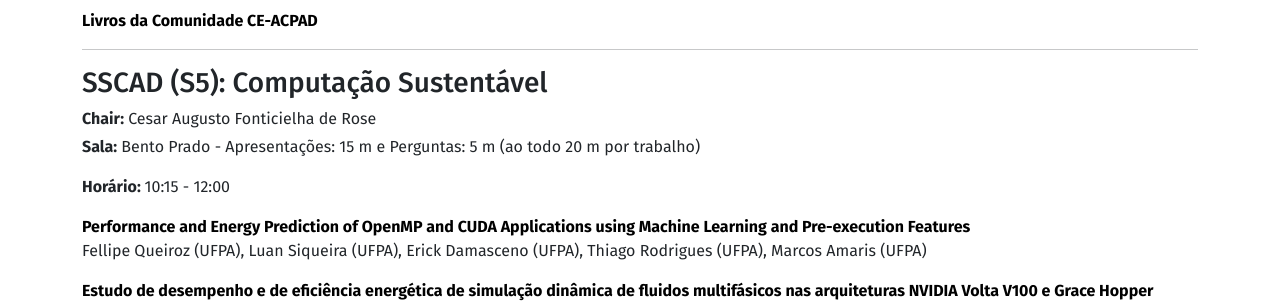
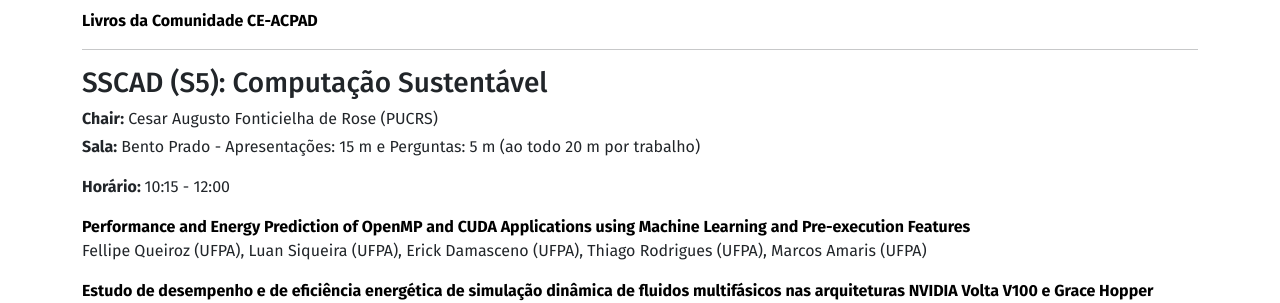
Before and after one commit to ce-acpad/sscad2024, a Jekyll site: the page built from sessions.html, in a window 1280 px wide and 900 px high, scrolled down 4957 px. Shown: the part 151-454 px from the top of the window. Built offline with Jekyll 4.4.1, drawn with Linux system fonts in a browser that asks for light colours.

Commit message:
Atualizacao Chairs Sessões Técnicas Trilha Principal

```diff
--- a/_data/program.yml
+++ b/_data/program.yml
@@ -450,7 +450,7 @@
           title: "SSCAD (S5)"
           description: "Computação Sustentável"
           room: "Bento Prado - Apresentações: 15 m e Perguntas: 5 m (ao todo 20 m por trabalho)"
-          chair: "Cesar Augusto Fonticielha de Rose"
+          chair: "Cesar Augusto Fonticielha de Rose (PUCRS)"
           papers:
             - title: "Performance and Energy Prediction of OpenMP and CUDA Applications using Machine Learning and Pre-execution Features"
               authors: "Fellipe Queiroz (UFPA), Luan Siqueira (UFPA), Erick Damasceno (UFPA), Thiago Rodrigues (UFPA), Marcos Amaris (UFPA)"
```
